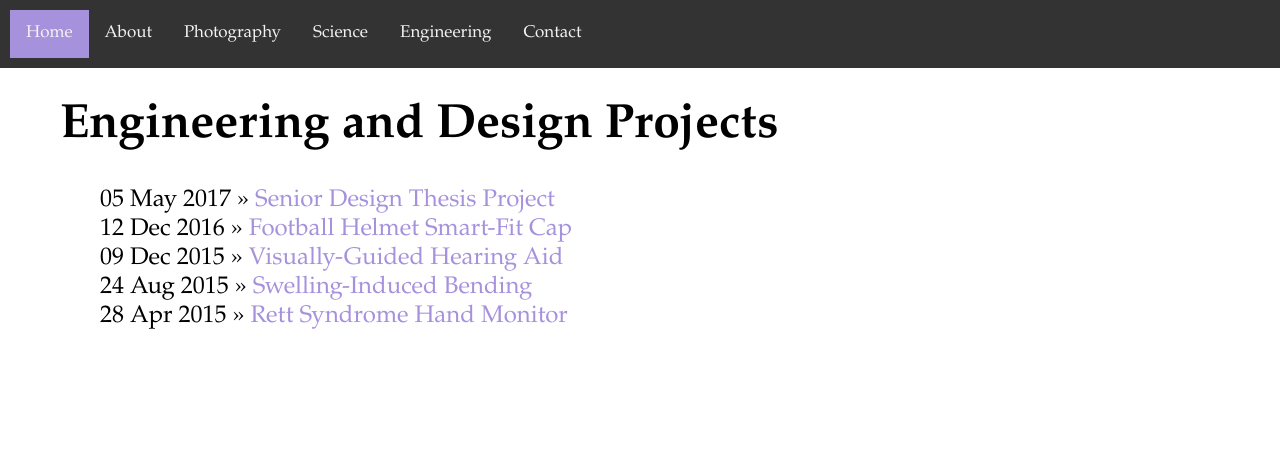
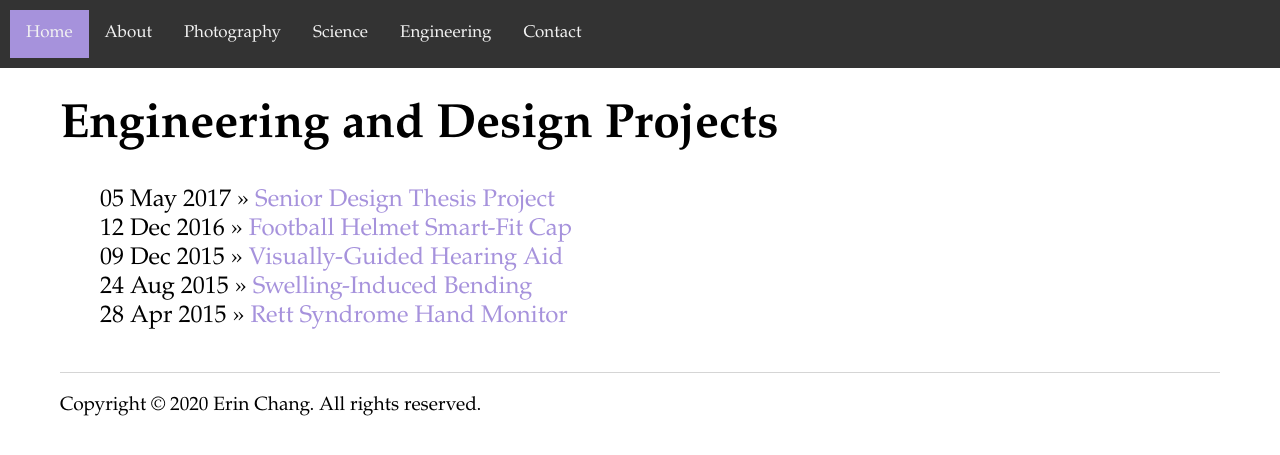
Before and after one commit to echang17/echang17.github.io, a Jekyll site: the page built from projects/index.html, in a window 1280 px wide. Shown: the top 455 px of the page. Built offline with Jekyll 4.4.1, drawn with Linux system fonts in a browser that asks for light colours.

Commit message:
Update default.html

```diff
--- a/_layouts/default.html
+++ b/_layouts/default.html
@@ -9,7 +9,7 @@
 		<meta name="viewport" content="width=device-width, initial-scale=1">
 	</head>
 	<body>
-<!--  responsive topnav w/dropdown-->
+<!--  responsive top nav bar-->
 		<div class="topnav" id="myTopnav">
   			<a href="/" class="active">Home</a>
   			<a href="/about">About</a>
@@ -34,11 +34,15 @@ function myFunction() {
 }
 </script>
 <!--nav bar end here-->
-
+		<!-- individual page content goes here-->
 		<div class="container">
 
     		{{ content }}
 
    		 </div>
+    <!--footer with copyright info-->
+		<footer>
+      <p>Copyright © 2020 Erin Chang. All rights reserved.</p>
+		</footer>
 	</body>
 </html>
```
